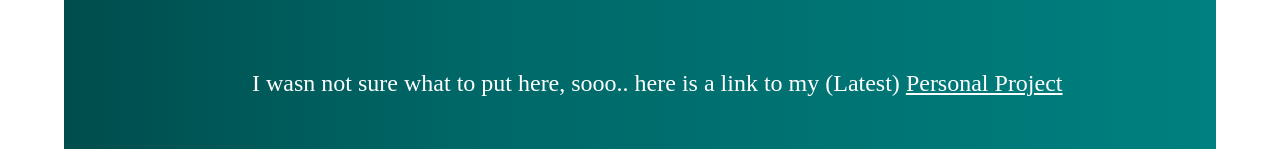
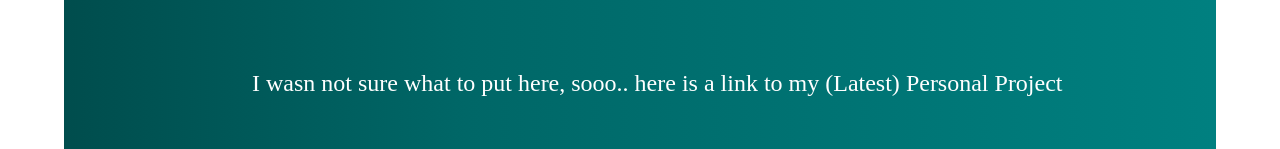
Before and after one commit to StanHus/Quick-Search-Project, a React (Create React App) app: page / in a window 1280 px wide. Shown: the part 287-436 px from the top of the page. Built offline with nearby package versions, Linux system fonts and the light colour scheme.

Commit message:
linked amazon search

```diff
--- a/src/components/LandingPage.tsx
+++ b/src/components/LandingPage.tsx
@@ -5,7 +5,9 @@ export default function LandingPage() {
     <Fragment>
       <h2>
         I wasn not sure what to put here, sooo.. here is a link to my (Latest){' '}
-        <a href="https://kid-360.netlify.app/">Personal Project</a>
+        <a className="external-link" href="https://kid-360.netlify.app/">
+          Personal Project
+        </a>
       </h2>
       <h2>Check out Parent Mode with Master password: firebase</h2>
     </Fragment>
--- a/src/components/SearchModal.tsx
+++ b/src/components/SearchModal.tsx
@@ -50,6 +50,12 @@ export default function SearchModal(props: {
                       <strong>Description: </strong>
                       {shorten(entry.titleSubtitleAuth)}
                     </p>
+                    <a
+                      className="external-link"
+                      href={'https://www.amazon.co.uk/s?k=' + entry.titleweb}
+                    >
+                      Find on Amazon
+                    </a>
                   </div>
                 </div>
               )
--- a/src/css/pages.scss
+++ b/src/css/pages.scss
@@ -103,6 +103,7 @@
     .details {
       width: 100%;
       padding: 0 2%;
+      text-align: center;
       p {
         border-radius: 5px;
         margin: 0.5%;
@@ -110,11 +111,10 @@
         &.title {
           background-color: rgb(185, 185, 185);
           width: 100%;
-          text-align: center;
         }
         &.description {
           font-size: small;
-          text-align: center;
+          text-align: left !important;
         }
       }
     }
@@ -142,8 +142,43 @@
 //
 ////////////////////////////////////////////////////////////////////////////////////////////////////////////
 
+////////////////////////////////////////////////////////////////////////////////////////////////////////////
+//
+//                                        UTILITIES SECTION START
+//
+////////////////////////////////////////////////////////////////////////////////////////////////////////////
+
 .row {
   display: flex;
   flex-direction: row;
   justify-content: space-evenly;
 }
+
+.external-link {
+  text-decoration: none;
+  color: teal;
+  position: relative;
+  &::before {
+    content: '';
+    position: absolute;
+    bottom: 0;
+    right: 0;
+    width: 0;
+    height: 2px;
+    background-color: darken(teal, 20%);
+    transition: width 0.6s cubic-bezier(0.25, 1, 0.5, 1);
+  }
+  @media (hover: hover) and (pointer: fine) {
+    &:hover::before {
+      left: 0;
+      right: auto;
+      width: 100%;
+    }
+  }
+}
+
+////////////////////////////////////////////////////////////////////////////////////////////////////////////
+//
+//                                        UTILITIES SECTION END
+//
+////////////////////////////////////////////////////////////////////////////////////////////////////////////
```
